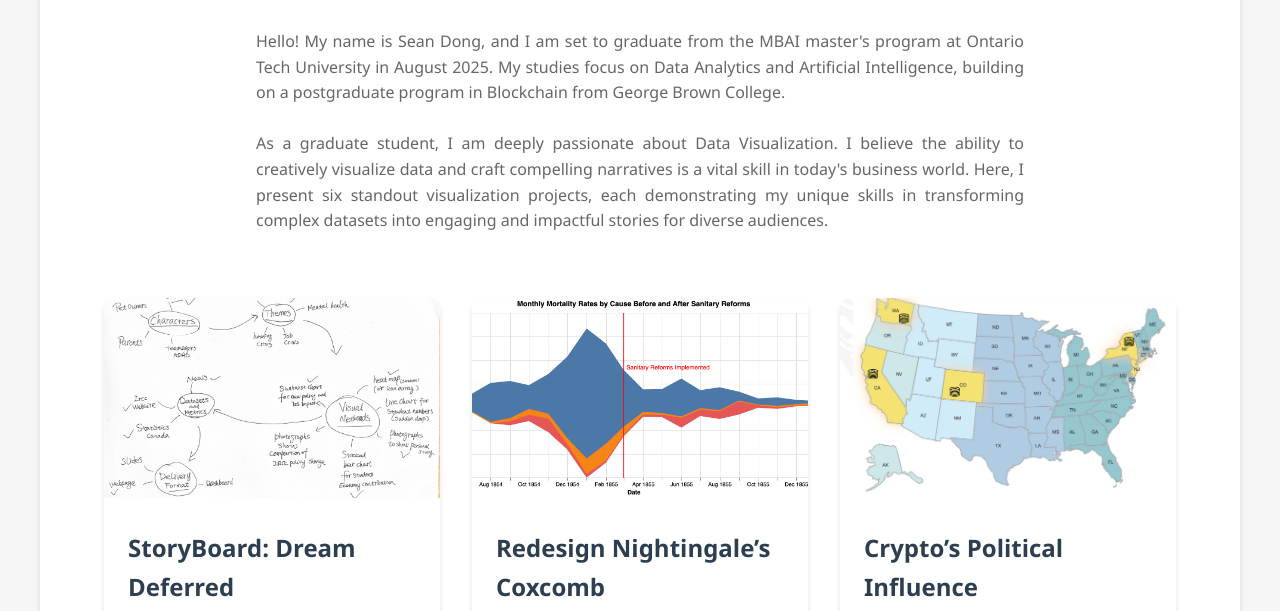
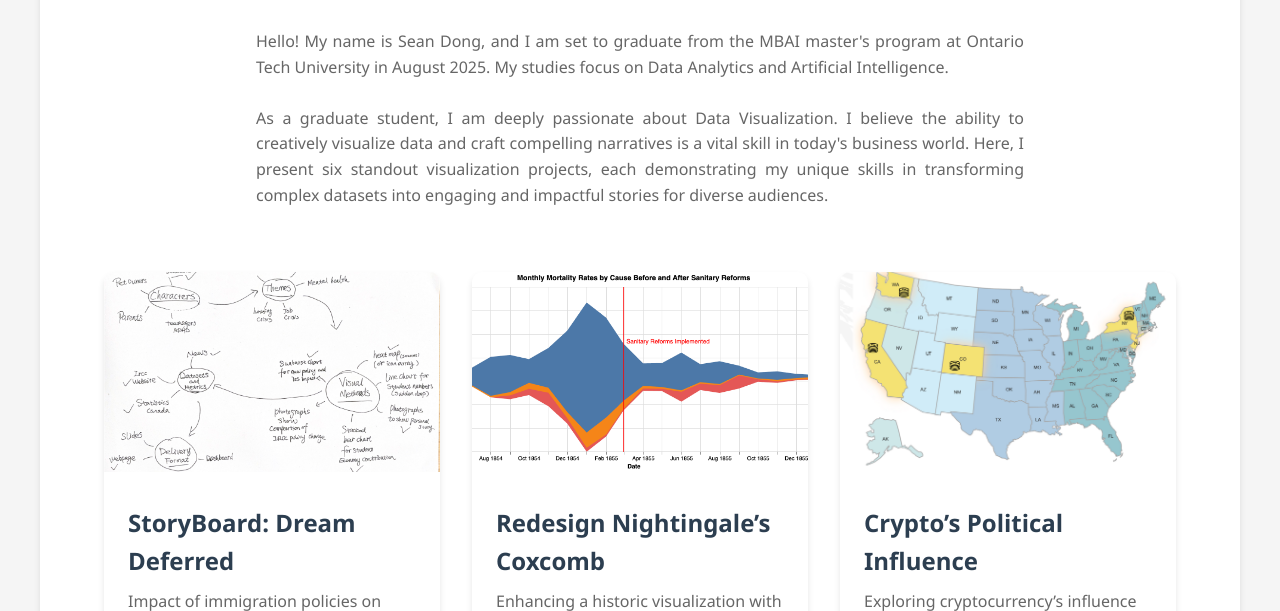
Before and after one commit to Xiaogang-GBC/Visual_Portfolio, a plain HTML site: page index.html in a window 1280 px wide. Shown: the part 99-710 px from the top of the page. Drawn offline with Linux system fonts and the light colour scheme.

Commit message:
Update index.html

```diff
--- a/index.html
+++ b/index.html
@@ -116,7 +116,7 @@
         </header>
 
         <div class="description">
-            Hello! My name is Sean Dong, and I am set to graduate from the MBAI master's program at Ontario Tech University in August 2025. My studies focus on Data Analytics and Artificial Intelligence, building on a postgraduate program in Blockchain from George Brown College.
+            Hello! My name is Sean Dong, and I am set to graduate from the MBAI master's program at Ontario Tech University in August 2025. My studies focus on Data Analytics and Artificial Intelligence.
             <br/> <br/>
              As a graduate student, I am deeply passionate about Data Visualization. I believe the ability to creatively visualize data and craft compelling narratives is a vital skill in today's business world. Here, I present six standout visualization projects, each demonstrating my unique skills in transforming complex datasets into engaging and impactful stories for diverse audiences.
         </div>
```
